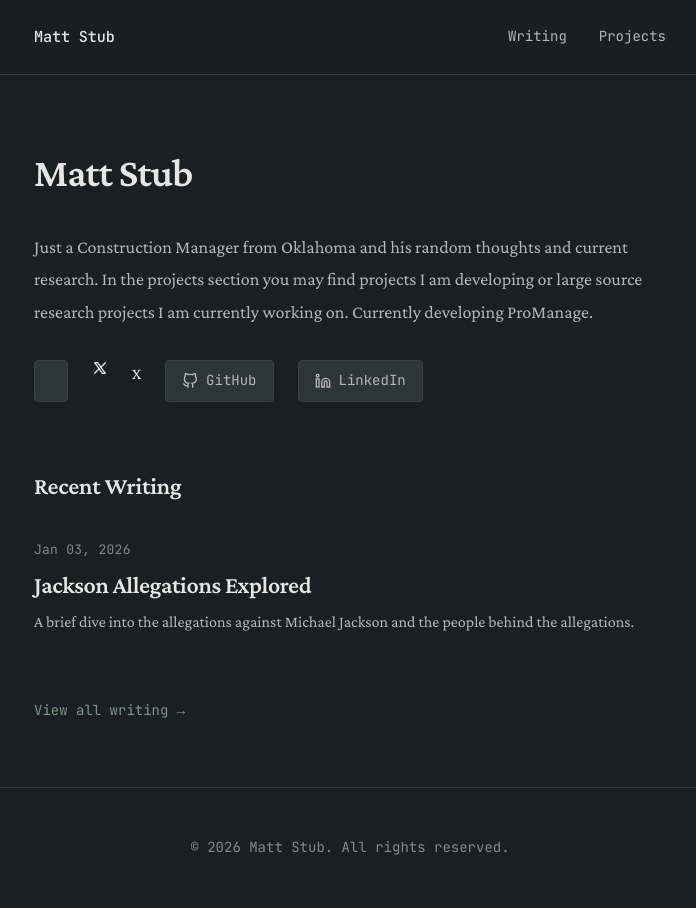
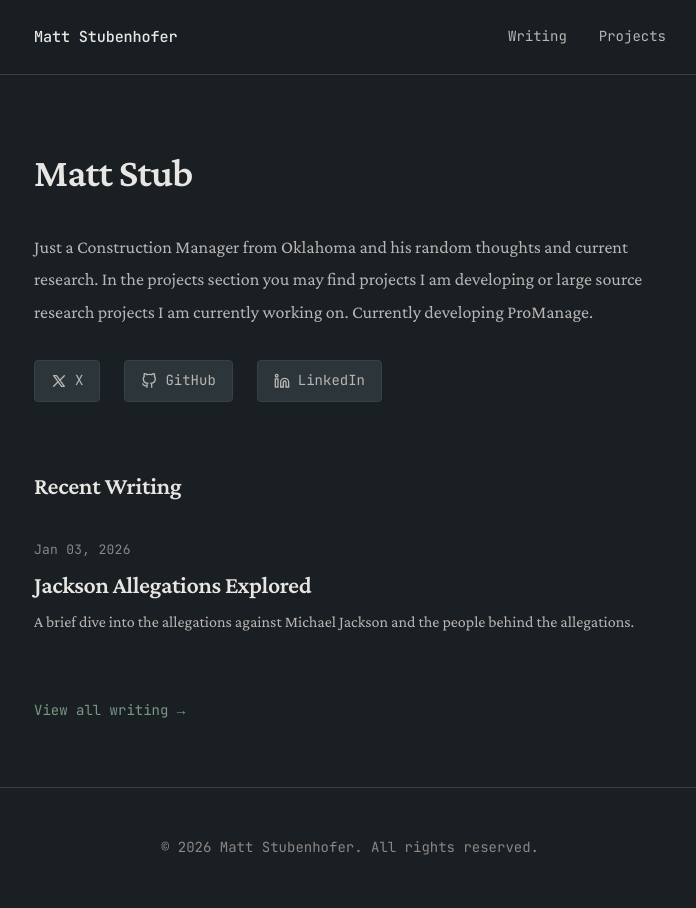
Before and after one commit to mattstub/mattstub.github.io, a Jekyll site: the page built from index.html, in a window 1280 px wide. Shown: the whole page, without its empty margins (290-986 px from the left). Built offline with Jekyll 4.4.1, drawn with Linux system fonts in a browser that asks for light colours; some of the changed lines change nothing that is shown.

Commit message:
Title Change and X SVG correction

```diff
--- a/_config.yml
+++ b/_config.yml
@@ -1,6 +1,6 @@
 # Site settings
-title: Matt Stub
-description: Manager at Matthews Plumbing, building tools to streamline construction workflows.
+title: Matt Stubenhofer
+description: Construction Manager with a collection of Research, Development and Writing
 url: "https://mattstub.com"
 baseurl: ""
 
--- a/index.html
+++ b/index.html
@@ -11,7 +11,7 @@ title: Home
         Currently developing ProManage.
     </p>
     <div class="social-links">
-        <a href="https://x.com/mattstub" target="_blank" rel="noopener noreferrer"></a>
+        <a href="https://x.com/mattstub" target="_blank" rel="noopener noreferrer">
             <svg width="20" height="20" viewBox="0 0 24 24" fill="none" stroke="currentColor" stroke-width="2" stroke-linecap="round" stroke-linejoin="round">
                 <path d="M4 4l11.733 16h4.267l-11.733 -16z"></path>
                 <path d="M4 20l6.768 -6.768m2.46 -2.46l6.772 -6.772"></path>
```
